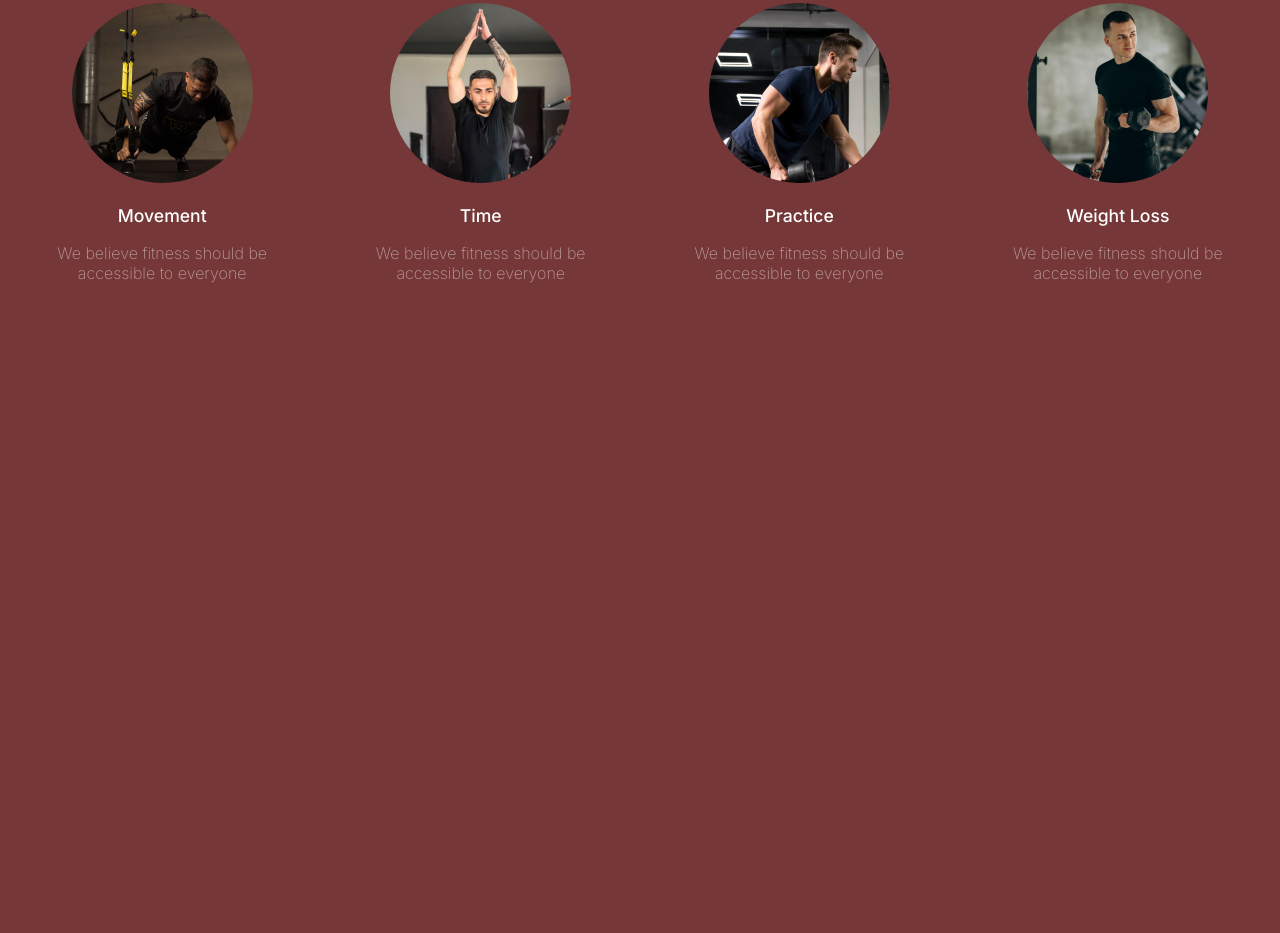
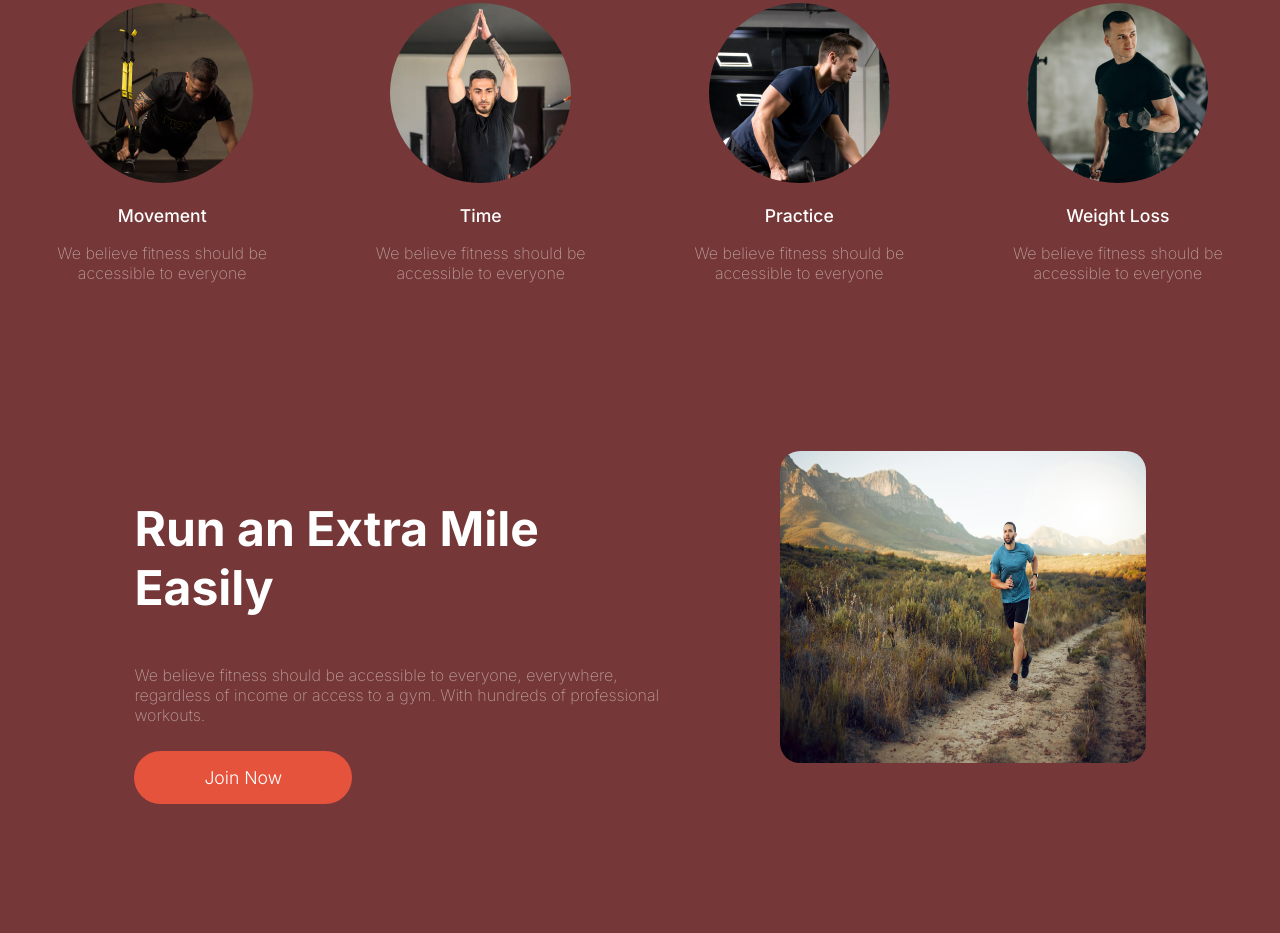
Before and after one commit to nayon0000/ass-2, a plain HTML site: page index.html in a window 1280 px wide. Shown: the part 1121-2054 px from the top of the page. Before the commit the page ends 1445 px from the top, so only its background shows below. Drawn offline with Linux system fonts and the light colour scheme.

Commit message:
part 3 complate

```diff
--- a/index.html
+++ b/index.html
@@ -74,7 +74,17 @@
             </section>
         </section>
         <!-- sec2-com -->
-
+         <section class="sub-sec">
+            <section>
+                <h1 class="sub-sec-h1">Run an Extra Mile Easily</h1>
+                <p class="main-div-p">We believe fitness should be accessible to everyone, everywhere, regardless of income or access to a gym. With hundreds of professional workouts.</p>
+                <button class="btn-4">Join Now</button>
+            </section>
+            <section class="sub-sec-2">
+                <img class="sub-sec-2" src="images/run.jpg">
+            </section>
+         </section>
+         <!-- part-3 end -->
      </main>
 </body>
 </html>
--- a/style.css
+++ b/style.css
@@ -138,3 +138,30 @@ margin-left:20%;
 
 }
 /* sec2 com */
+.sub-sec-h1{
+    font-size: 3rem;
+    color:#ffff ;
+}
+.btn-4{
+    font-size: 1.1rem;
+    color: #ffff;
+    background-color: #E6533C;
+    border-radius: 42px;
+    font-weight: 300;
+    padding: 16px 70px;
+    border: none;
+    margin-top: 10px;
+}
+.sub-sec{
+    display: flex;
+    padding: 10%;
+    gap: 10%;
+
+}
+.sub-sec-2{
+    border-radius: 20px;
+    width: 366px;
+    height: 312px;
+    size: 100%;
+}
+/* part3 end */
```
